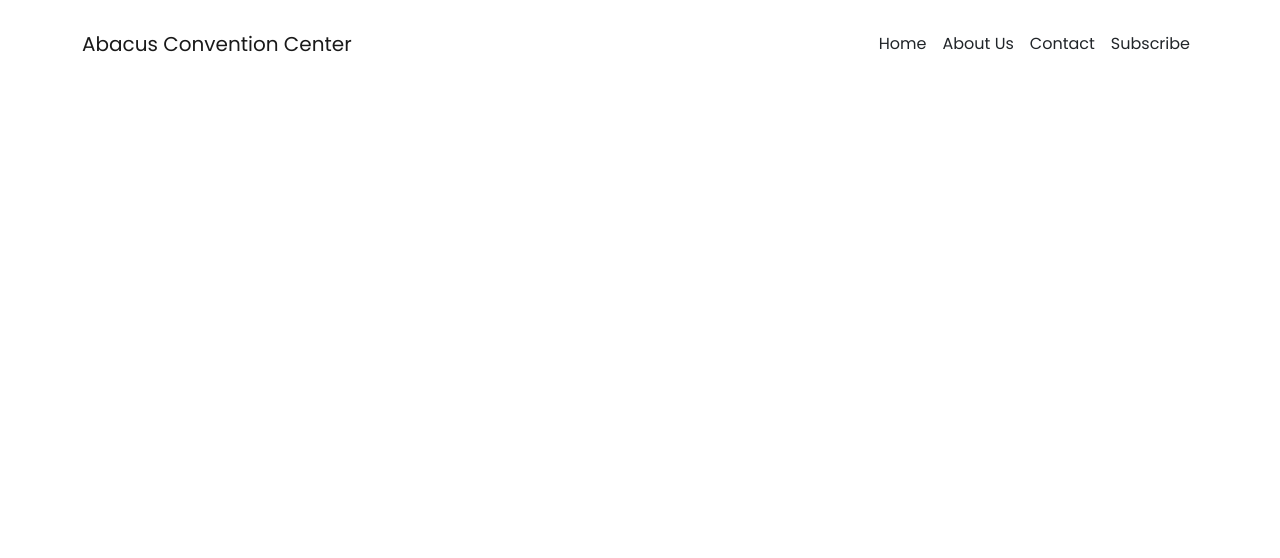
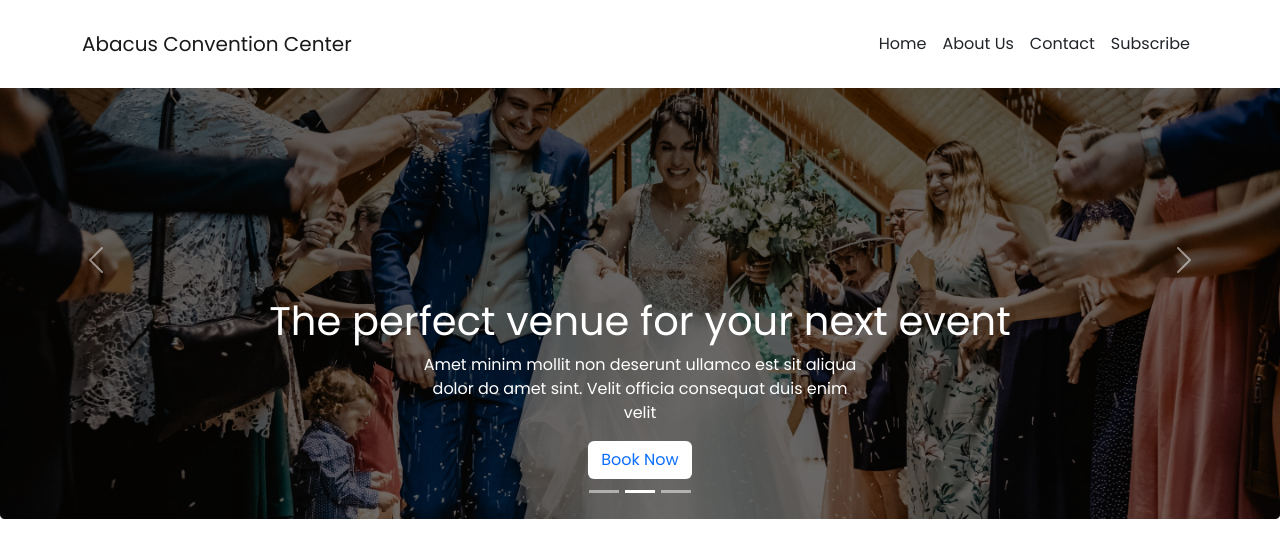
Before and after one commit to salimalsazu/convention-center, a plain HTML site: page index.html in a window 1280 px wide. Both pictures are taken after a click on the link "Home". Drawn offline with Linux system fonts and the light colour scheme.

Commit message:
Carousel Done

```diff
--- a/index.html
+++ b/index.html
@@ -14,7 +14,7 @@
 </head>
 
 <body>
-
+    <!-- Nab Menu Start -->
     <nav class="navbar navbar-expand-lg bg-body py-4 fixed-top">
         <div class="container">
             <a href="" class="navbar-brand">Abacus Convention Center</a>
@@ -45,7 +45,66 @@
             </div>
         </div>
     </nav>
+    <!-- Nav Menu End  -->
 
+    <!-- carousel Start -->
+
+    <div id="carouselExampleCaptions" class="carousel slide" data-bs-ride="carousel">
+        <div class="carousel-indicators">
+            <button type="button" data-bs-target="#carouselExampleCaptions" data-bs-slide-to="0" class="active"
+                aria-current="true" aria-label="Slide 1"></button>
+            <button type="button" data-bs-target="#carouselExampleCaptions" data-bs-slide-to="1"
+                aria-label="Slide 2"></button>
+            <button type="button" data-bs-target="#carouselExampleCaptions" data-bs-slide-to="2"
+                aria-label="Slide 3"></button>
+        </div>
+        <div class="carousel-inner ">
+            <div class="carousel-item active ">
+                <img src="./images/banner.png" class="d-block w-100" alt="...">
+                <div class="carousel-caption d-flex flex-column justify-content-center align-items-center ">
+                    <h1 class="fs-1">The perfect venue for your
+                        next event</h1>
+                    <p class="w-50">Amet minim mollit non deserunt ullamco est sit aliqua dolor do amet sint. Velit
+                        officia consequat
+                        duis enim velit</p>
+                    <button class="btn btn-body bg-body text-primary">Book Now</button>
+                </div>
+            </div>
+            <div class="carousel-item">
+                <img src="./images/banner.png" class="d-block w-100" alt="...">
+                <div class="carousel-caption d-flex flex-column justify-content-center align-items-center ">
+                    <h1 class="fs-1">The perfect venue for your
+                        next event</h1>
+                    <p class="w-50">Amet minim mollit non deserunt ullamco est sit aliqua dolor do amet sint. Velit
+                        officia consequat
+                        duis enim velit </p>
+                    <button class="btn btn-body bg-body text-primary">Book Now</button>
+                </div>
+            </div>
+            <div class="carousel-item">
+                <img src="./images/banner.png" class="d-block w-100" alt="...">
+                <div class="carousel-caption d-flex flex-column justify-content-center align-items-center ">
+                    <h1 class="fs-1">The perfect venue for your
+                        next event</h1>
+                    <p class="w-50">Amet minim mollit non deserunt ullamco est sit aliqua dolor do amet sint. Velit
+                        officia consequat
+                        duis enim velit </p>
+                    <button class="btn btn-body bg-body text-primary">Book Now</button>
+                </div>
+            </div>
+        </div>
+        <button class="carousel-control-prev" type="button" data-bs-target="#carouselExampleCaptions"
+            data-bs-slide="prev">
+            <span class="carousel-control-prev-icon" aria-hidden="true"></span>
+            <span class="visually-hidden">Previous</span>
+        </button>
+        <button class="carousel-control-next" type="button" data-bs-target="#carouselExampleCaptions"
+            data-bs-slide="next">
+            <span class="carousel-control-next-icon" aria-hidden="true"></span>
+            <span class="visually-hidden">Next</span>
+        </button>
+    </div>
+    <!-- carousel End -->
 
     <!-- bootstrap file  -->
     <script src="./bootstrap/bootstrap.min.js"></script>
```
Also changed, not shown: icons/Vector.svg (renamed from convention-center/icons/Vector.svg), icons/arrow-forward 1.svg (renamed from convention-center/icons/arrow-forward 1.svg), icons/ctor.svg (renamed from convention-center/icons/ctor.svg), icons/menu-2 1.svg (renamed from convention-center/icons/menu-2 1.svg), icons/watermark.svg (renamed from convention-center/icons/watermark.svg), images/banner.png (renamed from convention-center/images/banner.png), images/people.png (renamed from convention-center/images/people.png), images/person 1.png (renamed from convention-center/images/person 1.png), images/person 2.png (renamed from convention-center/images/person 2.png), images/person 3.png (renamed from convention-center/images/person 3.png), images/wedding.png (renamed from convention-center/images/wedding.png).
